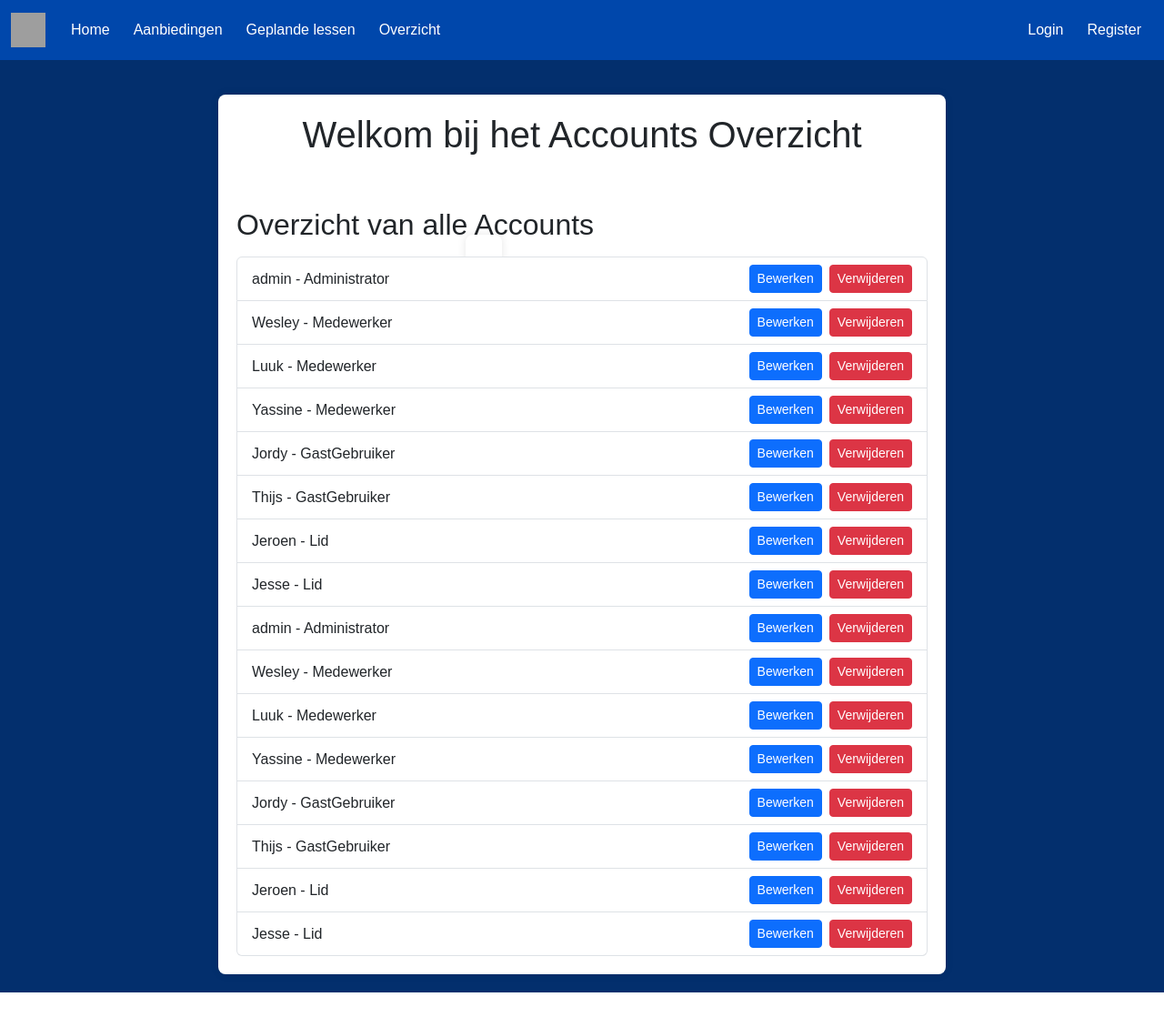
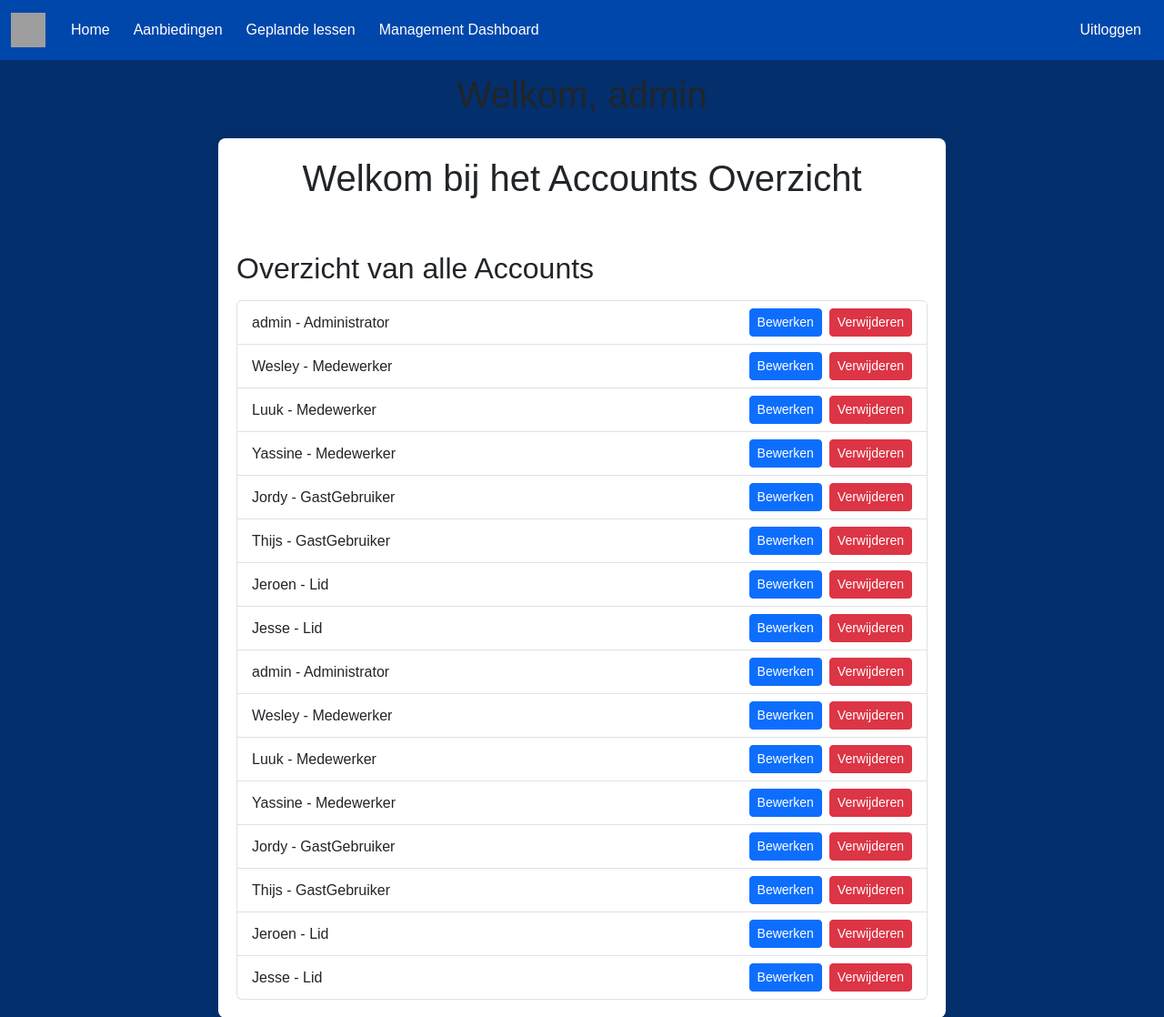
Before and after one commit to LuukvdBilt/FitForFun, a PHP site: page /Home.php in a window 1280 px wide. Shown: the top 1118 px of the page at 91% size. Before the commit the page ends 1091 px from the top, so only its background shows below. Run offline with PHP 8.4, Linux system fonts and the light colour scheme; a user stored in the database is signed in; data comes from the database, SQL or seed files in the repository; grey boxes are pictures that could not be loaded.

Commit message:
Logout functie toegevoegd

```diff
--- a/AccountsOverzicht/login.php
+++ b/AccountsOverzicht/login.php
@@ -77,16 +77,13 @@
             <a class="nav-link" href="../lessonkalender/lessen.php">Geplande lessen</a>
           </li>
           <li class="nav-item">
-            <a class="nav-link" href="../AccountsOverzicht/login.php">Overzicht</a>
+            <a class="nav-link" href="../Dashboard/Dashboard.php">Management Dashboard</a>
           </li>
         </ul>
 
         <ul class="navbar-nav">
           <li class="nav-item">
-            <a class="nav-link" href="#">Login</a>
-          </li>
-          <li class="nav-item">
-            <a class="nav-link" href="#">Register</a>
+            <a class="nav-link" href="logout.php">Uitloggen</a>
           </li>
         </ul>
       </div>
@@ -94,10 +91,16 @@
 
 </nav>
 
-    <?php if (!isset($_SESSION['username'])) : ?>
-        <div class="containerlogin">
+<?php if (isset($_SESSION['username'])) : ?>
 
-        <form action="login.php" method="POST">
+    <div class="welkomsbericht">
+        <h1>Welkom, <?php echo $_SESSION['username']; ?></h1>
+    </div>
+
+<?php else : ?>
+
+      <div class="containerlogin">
+      <form action="login.php" method="POST">
           <img class="logo"
           src="https://www.burda-forward.de/files/images/03_Media/Brands/FitForFun/BF_Media_Brands_FitForFun_logo.png"
           alt="FitForFun Logo">
@@ -109,9 +112,6 @@
                 <br>
                 <input type="submit" value="Inloggen">
             </form>
-
-            <?php elseif (isset($_SESSION['username'])) : ?>
-            <div class="containerlogin">
 
             <?php
 
@@ -128,10 +128,9 @@
 
 
 
-
-
         <?php endif; ?>
     </div>
+
     <script src="script.js"></script>
 </body>
 </html>
--- a/AccountsOverzicht/style.css
+++ b/AccountsOverzicht/style.css
@@ -17,7 +17,6 @@
 }
 
 .containerlogin {
-    max-width: 600px;
     margin: 0 auto;
     padding: 20px;
     background-color: white;
@@ -25,6 +24,20 @@
     box-shadow: 0 0 10px rgba(0, 0, 0, 0.1);
     margin-top: 250px;
     max-width: 300px;
+    display: flex;
+    position: absolute;
+    top: 1%;
+    left: 40%;
+}
+
+.containerlogout {
+    margin: 0 auto;
+    padding: 20px;
+    background-color: white;
+    border-radius: 8px;
+    box-shadow: 0 0 10px rgba(0, 0, 0, 0.1);
+    margin-top: 250px;
+    max-width: 400px;
     display: flex;
     position: absolute;
     top: 1%;
```
Also changed, not shown: AccountsOverzicht/logout.php (added, +57 -0 lines).
